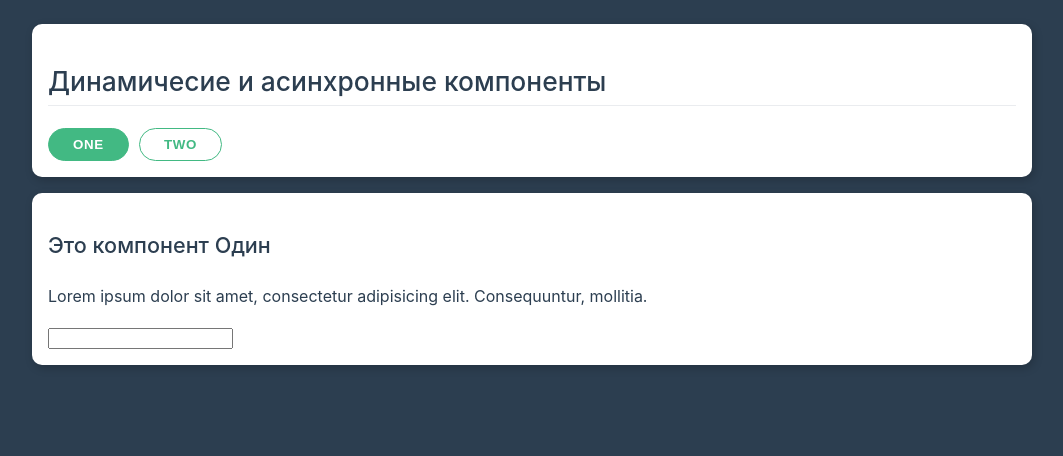
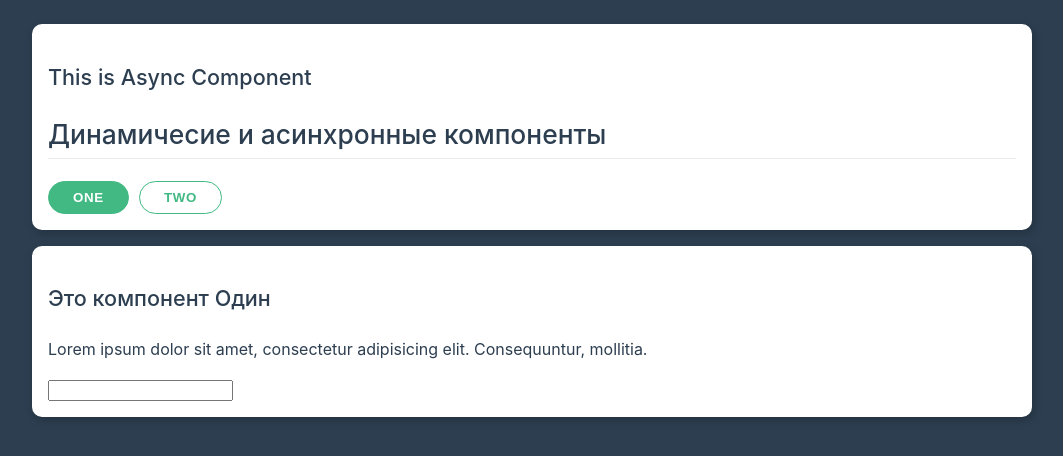
Before and after one commit to AAA55555/learn-vue3, a Vue app: page / in a window 1280 px wide. Shown: the top 456 px of the page, without its empty margins (108-1171 px from the left). Built offline with nearby package versions, Linux system fonts and the light colour scheme.

Commit message:
6. Асинхронный компонент-загрузка

```diff
--- a/src/App.vue
+++ b/src/App.vue
@@ -1,9 +1,11 @@
 <template>
   <div class="container pt-1">
     <div class="card">
+      <async-component></async-component>
       <h2>Динамичесие и асинхронные компоненты</h2>
 
       <app-button
+          ref="myBtn"
           :color="oneColor"
           @action="active = 'one'"
       >
@@ -38,9 +40,12 @@ export default {
     }
   },
   mounted() {
-    setTimeout(() => {
-      this.componentName = 'new comp name'
-    }, 2000)
+    // setTimeout(() => {
+    //   this.componentName = 'new comp name'
+    // }, 2000)
+
+    // вызывает метод у компонента через ref
+    this.$refs.myBtn.btnLog()
   },
   computed: {
     // componentName () {
--- /dev/null
+++ b/src/AppAsyncComponent.vue
@@ -0,0 +1,15 @@
+<template>
+  <div>
+    <h3>This is Async Component</h3>
+  </div>
+</template>
+
+<script>
+export default {
+  name: "AppAsyncComponent"
+}
+</script>
+
+<style scoped>
+
+</style>
--- a/src/AppButton.vue
+++ b/src/AppButton.vue
@@ -18,6 +18,11 @@ export default {
         return ['', 'primary', 'danger'].includes(value)
       }
     }
+  },
+  methods: {
+    btnLog () {
+      console.log('Btn log')
+    }
   }
 }
 </script>
--- a/src/main.js
+++ b/src/main.js
@@ -1,4 +1,4 @@
-import { createApp } from "vue";
+import { createApp, defineAsyncComponent } from "vue";
 import App from "./App.vue";
 import TheHeader from "./TheHeader";
 import './theme.css';
@@ -7,5 +7,8 @@ const app = createApp(App)
 
 // global component
 app.component('the-header', TheHeader)
+app.component('async-component', defineAsyncComponent(() => {
+  return import('./AppAsyncComponent')
+}))
 
 app.mount('#app')
```
